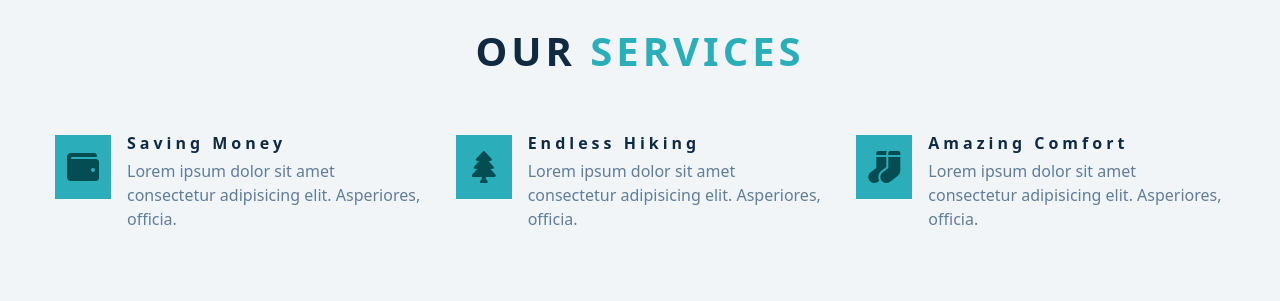
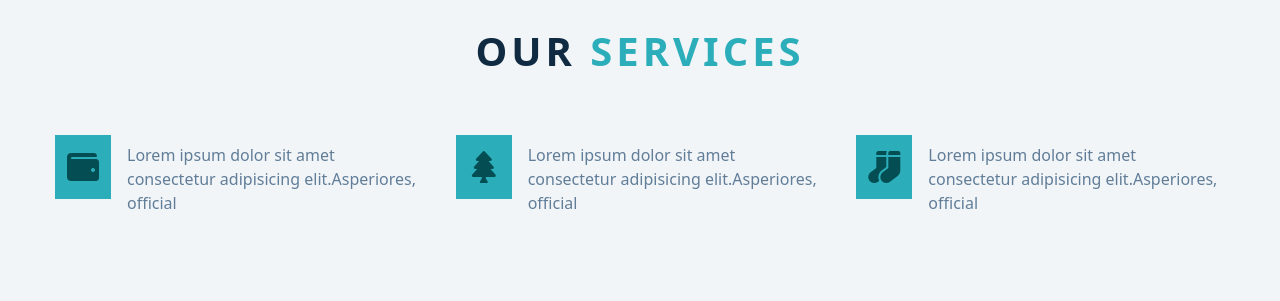
Before and after one commit to alrakib1/Backroad-Web-app, a React (Create React App) app: page / in a window 1280 px wide. Shown: the part 1540-1841 px from the top of the page. Built offline with nearby package versions, Linux system fonts and the light colour scheme.

Commit message:
added services

```diff
--- a/src/components/About.js
+++ b/src/components/About.js
@@ -4,7 +4,7 @@ import Title from "./Title.js";
 const About = () => {
   return (
     <section className="section" id="about">
-      <Title name="about" subName="us" />
+      <Title title="about" subTitle="us" />
 
       <div className="section-center about-center">
         <div className="about-img">
--- a/src/components/Services.js
+++ b/src/components/Services.js
@@ -1,48 +1,22 @@
 import Title from "./Title.js";
+import { services } from "../data.js";
 
 const Services = () => {
   return (
     <section className="section services" id="services">
-      <Title name="our" subName="services" />
+      <Title title="our" subTitle="services" />
       <div className="section-center services-center">
-        <article className="service">
-          <span className="service-icon">
-            <i className="fas fa-wallet fa-fw"></i>
-          </span>
-          <div className="service-info">
-            <h4 className="service-title">saving money</h4>
-            <p className="service-text">
-              Lorem ipsum dolor sit amet consectetur adipisicing elit.
-              Asperiores, officia.
-            </p>
-          </div>
-        </article>
-
-        <article className="service">
-          <span className="service-icon">
-            <i className="fas fa-tree fa-fw"></i>
-          </span>
-          <div className="service-info">
-            <h4 className="service-title">endless hiking</h4>
-            <p className="service-text">
-              Lorem ipsum dolor sit amet consectetur adipisicing elit.
-              Asperiores, officia.
-            </p>
-          </div>
-        </article>
-
-        <article className="service">
-          <span className="service-icon">
-            <i className="fas fa-socks fa-fw"></i>
-          </span>
-          <div className="service-info">
-            <h4 className="service-title">amazing comfort</h4>
-            <p className="service-text">
-              Lorem ipsum dolor sit amet consectetur adipisicing elit.
-              Asperiores, officia.
-            </p>
-          </div>
-        </article>
+        {services.map((service) => (
+          <article key={service.id} className="service">
+            <span className="service-icon">
+              <i className={service.icon}></i>
+            </span>
+            <div className="service-info">
+              <h4 className="service-title">{service.title}</h4>
+              <p className="service-text">{service.description}</p>
+            </div>
+          </article>
+        ))}
       </div>
     </section>
   );
--- a/src/components/Title.js
+++ b/src/components/Title.js
@@ -1,10 +1,10 @@
 
 
-const Title = ({name,subName}) => {
+const Title = ({title,subTitle}) => {
     return (
         <div className="section-title">
         <h2>
-          {name} <span>{subName}</span>
+          {title} <span>{subTitle}</span>
         </h2>
       </div>
     );
--- a/src/components/Tours.js
+++ b/src/components/Tours.js
@@ -3,7 +3,7 @@ import Title from "./Title.js";
 const Tour = () => {
   return (
     <section className="section" id="tours">
-      <Title name="featured" subName="tours" />
+      <Title title="featured" subTitle="tours" />
       <div className="section-center featured-center">
         <article className="tour-card">
           <div className="tour-img-container">
--- a/src/data.js
+++ b/src/data.js
@@ -39,18 +39,42 @@ export const socialLinks = [
   },
 ];
 
+export const services = [
+  {
+    id: 1,
+    icon: "fas fa-wallet fa-fw",
+    service: "Saving Money",
+    description:
+      " Lorem ipsum dolor sit amet consectetur adipisicing elit.Asperiores, official",
+  },
+  {
+    id: 2,
+    icon: "fas fa-tree fa-fw",
+    service: "endless hiking",
+    description:
+      " Lorem ipsum dolor sit amet consectetur adipisicing elit.Asperiores, official",
+  },
+  {
+    id: 3,
+    icon: "fas fa-socks fa-fw",
+    service: "amazing comfort",
+    description:
+      " Lorem ipsum dolor sit amet consectetur adipisicing elit.Asperiores, official",
+  },
+];
 
-export const tourCards = [{
-image: '',
-date: '',
-tourInfo : '',
-description: '',
-flag: '',
-days: '',
-price : '',
-}]
+// export const services = [{
+//   image: '',
+//   date: 'December 5th, 2019',
+//   tourInfo: 'Kenya Highlights',
+//   description: 'Lorem ipsum dolor sit amet, consectetur adipisicing elit. Cumque vitae tempore voluptatum maxime reprehenderit eum quod exercitationem fugit, qui corporis.',
+//   country: 'Kenya',
+//   days: '20',
+//   price: '3300',
+// }];
 
-{/* <article className="tour-card">
+{
+  /* <article className="tour-card">
 <div className="tour-img-container">
   <img src="./images/tour-4.jpeg" className="tour-img" alt="" />
   <p className="tour-date">december 5th, 2019</p>
@@ -73,4 +97,5 @@ price : '',
     <p>from $3300</p>
   </div>
 </div>
-</article> */}
+</article> */
+}
```
